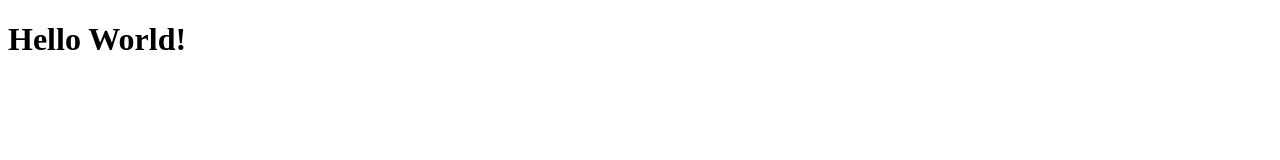
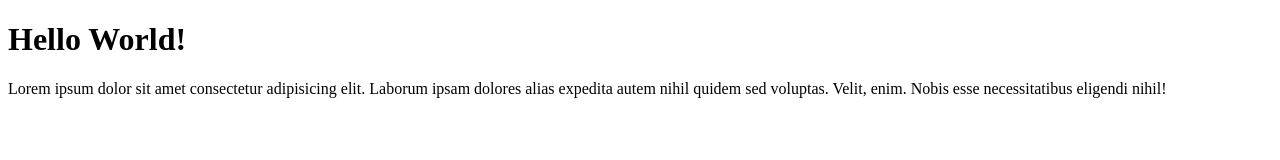
Before and after one commit to raihanprojecthub/Latihan-GIT, a plain HTML site: page index.html in a window 1280 px wide. Drawn offline with Linux system fonts and the light colour scheme.

Commit message:
Menambahkan Paragraf pada index.html

```diff
--- a/index.html
+++ b/index.html
@@ -8,5 +8,6 @@
 </head>
 <body>
   <h1>Hello World!</h1>
+  <p>Lorem ipsum dolor sit amet consectetur adipisicing elit. Laborum ipsam dolores alias expedita autem nihil quidem sed voluptas. Velit, enim. Nobis esse necessitatibus eligendi nihil!</p>
 </body>
 </html>
```
